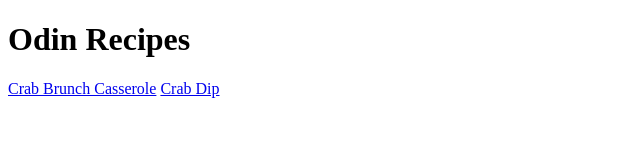
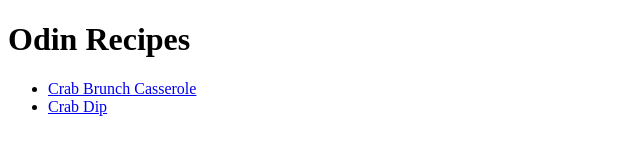
Before and after one commit to najammouad/odin-project, a plain HTML site: page index.html in a window 1280 px wide. Shown: the whole page, without its empty margins (0-640 px from the left). Drawn offline with Linux system fonts and the light colour scheme.

Commit message:
modified index.html to fit recipes in a list

```diff
--- a/index.html
+++ b/index.html
@@ -5,7 +5,9 @@
 </header>
 <body>
     <h1>Odin Recipes</h1>
-    <a href="recipes/crab_brunch.html">Crab Brunch Casserole</a>
-    <a href="recipes/crab_dip.html">Crab Dip</a>
+    <ul>
+        <li><a href="recipes/crab_brunch.html">Crab Brunch Casserole</a></li>
+        <li><a href="recipes/crab_dip.html">Crab Dip</a></li>
+    </ul>
 </body>
 </html>
```
